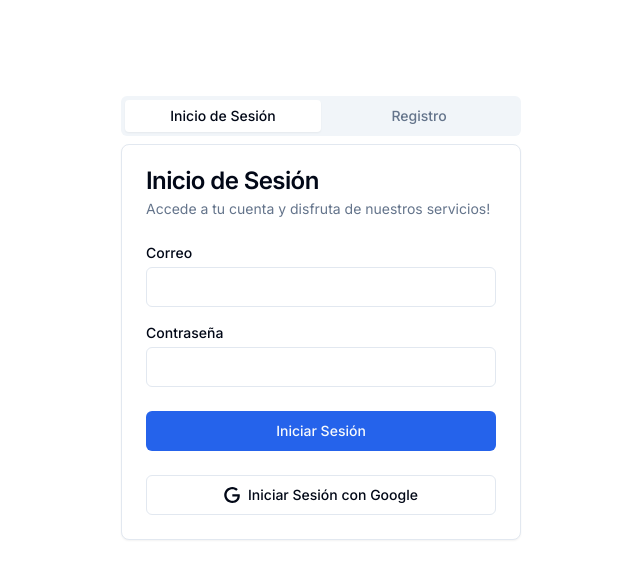
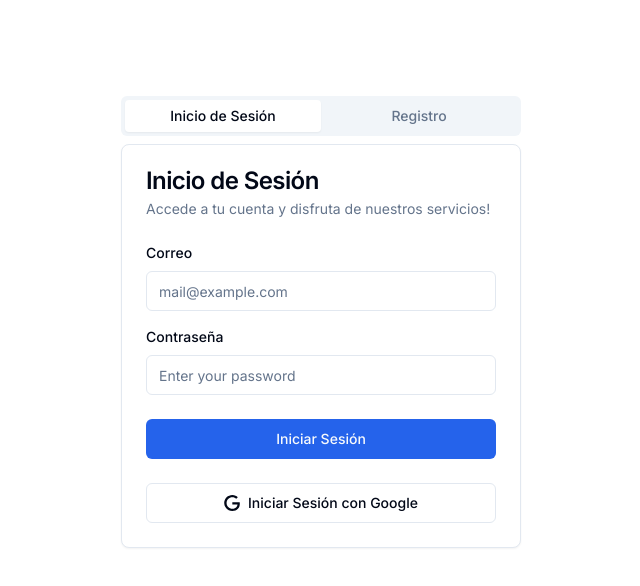
Before and after one commit to osdalys-bowcare/bowtest-front, a Next.js app: page / in a window 1280 px wide. Shown: the top 586 px of the page, without its empty margins (319-959 px from the left). Built offline with nearby package versions, Linux system fonts and the light colour scheme.

Commit message:
feature: Manejo de errores al ingreso de datos - Validacion de formularios (Login y Registro)

```diff
--- a/components/login-card.tsx
+++ b/components/login-card.tsx
@@ -1,4 +1,15 @@
 "use client";
+import { useForm } from "react-hook-form";
+import {
+  Form,
+  FormControl,
+  FormField,
+  FormItem,
+  FormLabel,
+  FormMessage,
+} from "@/components/ui/form";
+import * as z from "zod";
+import { zodResolver } from "@hookform/resolvers/zod";
 import {
   Card,
   CardContent,
@@ -7,59 +18,73 @@
   CardHeader,
   CardTitle,
 } from "@/components/ui/card";
-import { Label } from "@/components/ui/label";
 import { Input } from "@/components/ui/input";
 import { Button } from "@/components/ui/button";
-import { Switch } from "./ui/switch";
 import { useToast } from "./ui/use-toast";
 import { ToastAction } from "./ui/toast";
 import { GoogleIcon } from "./icons";
 import React, { SyntheticEvent, useState } from "react";
 import {useRouter} from "next/navigation";
 
+
+const FormSchema = z.object({
+  email: z.string().min(1, "El correo es requerido!").email("Correo inválido!"),
+  password: z
+    .string()
+    .min(1, "La contraseña es requerida!")
+    .min(8, "La contraseña debe contener al menos 8 caracteres!"),
+});
+
 const LoginCard = () => {
-
-  const [email, setEmail] = useState('');
-  const [password, setPassword] = useState('');
   const router = useRouter();
   const { toast } = useToast();
+  const form = useForm<z.infer<typeof FormSchema>>({
+    resolver: zodResolver(FormSchema),
+    defaultValues: {
+      email: "",
+      password: "",
+    },
+  });
 
-  const submit = async (e: SyntheticEvent) => {
-
-    e.preventDefault();
-    const login = await fetch('http://127.0.0.1:8000/api/auth/login', {
+  const onSubmit = async (values: z.infer<typeof FormSchema>) => {
+    try {
+      const loginData = await fetch("http://127.0.0.1:8000/api/auth/login", {
         method: "POST",
         credentials: 'include',
         headers: {'Content-Type':  'application/json'},
-      body: JSON.stringify({
-        email, password
-      })
+        body: JSON.stringify(values)
       });
 
-    if(!login.ok){
+      if (!loginData.ok) {
         toast({
           variant: "destructive",
-        title: "Uh oh! Something went wrong.",
-        description: "There was a problem with your request.",
-        action: <ToastAction altText="Try again">Try again</ToastAction>,
+          title: "Error!",
+          description: "El correo y/o la contraseña son inválidos",
+          action: <ToastAction altText="Cerrar">Cerrar</ToastAction>,
         })
-    }
-    else{
-      const session = await login.json();
+      }else{
+        const session = await loginData.json();
         const token = session.token;
         sessionStorage.setItem('token', token)
         toast({
           className: "bg-green-600 text-white",
-        title: "Login Sucessfull!",
+          title: "Inicio de sesión exitoso!",
         })
         await router.push('/dashboard')
       }
-
+    } catch (error) {
+      toast({
+        variant: "destructive",
+        title: "Error",
+        description: "Ocurrio un error! Intente más tarde",
+      });
     }
+  };
 
   return (
       <Card>
-        <form onSubmit={submit}>
+        <Form {...form}>
+        <form onSubmit={form.handleSubmit(onSubmit)}>
           <CardHeader>
             <CardTitle>Inicio de Sesión</CardTitle>
             <CardDescription>
@@ -68,18 +93,45 @@
           </CardHeader>
           <CardContent className="space-y-4">
             <div className="space-y-1">
-              <Label htmlFor="email">Correo</Label>
-              <Input id="email" onChange={e => setEmail(e.target.value)} required/>
+              <FormField
+              control={form.control}
+              name="email"
+              render={({ field }) => (
+                <FormItem>
+                  <FormLabel>Correo</FormLabel>
+                  <FormControl>
+                    <Input placeholder="mail@example.com" {...field} />
+                  </FormControl>
+                  <FormMessage />
+                </FormItem>
+              )}
+              />
             </div>
             <div className="space-y-1">
-              <Label htmlFor="password">Contraseña</Label>
-              <Input id="password" type="password" onChange={e => setPassword(e.target.value)} required/>
+              <FormField
+              control={form.control}
+              name="password"
+              render={({ field }) => (
+                <FormItem>
+                  <FormLabel>Contraseña</FormLabel>
+                  <FormControl>
+                    <Input
+                      placeholder="Enter your password"
+                      type="password"
+                      {...field}
+                    />
+                  </FormControl>
+                  <FormMessage />
+                </FormItem>
+              )}
+              />
             </div>
           </CardContent>
           <CardFooter className="flex justify-end">
             <Button className="w-full">Iniciar Sesión</Button>
           </CardFooter>
         </form>
+        </Form>
         <CardFooter className="flex justify-end">
           <Button className="w-full" variant="outline">
               <GoogleIcon className="mr-2 h-4 w-4" />
--- a/components/register-card.tsx
+++ b/components/register-card.tsx
@@ -1,4 +1,15 @@
 "use client";
+import { useForm } from "react-hook-form";
+import {
+  Form,
+  FormControl,
+  FormField,
+  FormItem,
+  FormLabel,
+  FormMessage,
+} from "@/components/ui/form";
+import * as z from "zod";
+import { zodResolver } from "@hookform/resolvers/zod";
 import {
     Card,
     CardContent,
@@ -7,7 +18,6 @@
     CardHeader,
     CardTitle,
   } from "@/components/ui/card";
-  import { Label } from "@/components/ui/label";
   import { Input } from "@/components/ui/input";
   import { Button } from "@/components/ui/button";
   import { useToast } from "./ui/use-toast";
@@ -16,48 +26,67 @@
   import React, { SyntheticEvent, useState } from "react";
   import {useRouter} from "next/navigation";
 
+  const FormSchema = z.object({
+    name: z.string().min(1, "El nombre y apellido es requerido"),
+    email: z.string().min(1, "El correo es requerido!").email("Correo inválido!"),
+    password: z
+      .string()
+      .min(1, "La contraseña es requerida!")
+      .min(8, "La contraseña debe contener al menos 8 caracteres!"),
+  });
+
   const RegisterCard = () => {
-    const [name, setName] = useState('');
-    const [email, setEmail] = useState('');
-    const [password, setPassword] = useState('');
     const router = useRouter();
     const { toast } = useToast();
+    const form = useForm<z.infer<typeof FormSchema>>({
+      resolver: zodResolver(FormSchema),
+      defaultValues: {
+        name: "",
+        email: "",
+        password: "",
+      },
+    });
 
-    const submit = async (e: SyntheticEvent) => {
-
-      e.preventDefault();
-      const register = await fetch('http://127.0.0.1:8000/api/auth/register', {
+    const onSubmit = async (values: z.infer<typeof FormSchema>) => {
+      try {
+        const registerData = await fetch('http://127.0.0.1:8000/api/auth/register', {
           method: "POST",
           headers: {'Content-Type':  'application/json'},
-        body: JSON.stringify({
-          name, email, password
-        })
+          body: JSON.stringify(values)
         });
 
-      if(!register.ok){
+        if(!registerData.ok){
           toast({
             variant: "destructive",
-          title: "Uh oh! Something went wrong.",
-          description: "There was a problem with your request.",
-          action: <ToastAction altText="Try again">Try again</ToastAction>,
+            title: "Error!",
+            description: "Ha ocurrido un error. Revise todos los campos",
+            action: <ToastAction altText="Cerrar">Cerrar</ToastAction>,
           })
         }
         else{
-        const session = await register.json();
+          const session = await registerData.json();
           const token = session.token;
           sessionStorage.setItem('token', token)
           toast({
             className: "bg-green-600 text-white",
-          title: "Register Sucessfull!",
+            title: "Registro Exitoso!",
           })
           await router.push('/dashboard')
         }
 
+      } catch (error) {
+        toast({
+          variant: "destructive",
+          title: "Error",
+          description: "Ocurrio un error! Intente más tarde",
+        });
       }
+    };
 
     return (
       <Card>
-        <form onSubmit={submit}>
+        <Form {...form}>
+        <form onSubmit={form.handleSubmit(onSubmit)}>
           <CardHeader className="space-y-1">
             <CardTitle className="text-2xl">Registro</CardTitle>
             <CardDescription>
@@ -66,22 +95,63 @@
           </CardHeader>
           <CardContent className="grid gap-4">
               <div className="grid gap-2">
-              <Label htmlFor="name">Nombre y Apellido</Label>
-              <Input id="name" type="name" placeholder="Ingresa tu nombre y apellido" onChange={e => setName(e.target.value)} required/>
+              <FormField
+              control={form.control}
+              name="name"
+              render={({ field }) => (
+                <FormItem>
+                  <FormLabel>Nombre y Apellido</FormLabel>
+                  <FormControl>
+                    <Input placeholder="John Doe" {...field} />
+                  </FormControl>
+                  <FormMessage />
+                </FormItem>
+              )}
+              />
             </div>
             <div className="grid gap-2">
-              <Label htmlFor="email">Email</Label>
-              <Input id="email" type="email" placeholder="Ingresa tu correo" onChange={e => setEmail(e.target.value)} required/>
+            <FormField
+              control={form.control}
+              name="email"
+              render={({ field }) => (
+                <FormItem>
+                  <FormLabel>Email</FormLabel>
+                  <FormControl>
+                    <Input
+                      placeholder="Ingrese su correo"
+                      {...field}
+                    />
+                  </FormControl>
+                  <FormMessage />
+                </FormItem>
+              )}
+              />
             </div>
             <div className="grid gap-2">
-              <Label htmlFor="password">Password</Label>
-              <Input id="password" type="password" placeholder="Ingresa tu contraseña" onChange={e => setPassword(e.target.value)} required/>
+            <FormField
+              control={form.control}
+              name="password"
+              render={({ field }) => (
+                <FormItem>
+                  <FormLabel>Contraseña</FormLabel>
+                  <FormControl>
+                    <Input
+                      placeholder="Ingrese su contraseña"
+                      type="password"
+                      {...field}
+                    />
+                  </FormControl>
+                  <FormMessage />
+                </FormItem>
+              )}
+              />
             </div>
           </CardContent>
           <CardFooter>
             <Button className="w-full">Crea tu cuenta</Button>
           </CardFooter>
         </form>
+        </Form>
         <CardFooter>
           <Button className="w-full" variant="outline">
               <GoogleIcon className="mr-2 h-4 w-4" />
@@ -90,6 +160,6 @@
         </CardFooter>
       </Card>
     );
-  };
+}
 
   export default RegisterCard;
--- /dev/null
+++ b/components/ui/form.tsx
@@ -0,0 +1,176 @@
+import * as React from "react"
+import * as LabelPrimitive from "@radix-ui/react-label"
+import { Slot } from "@radix-ui/react-slot"
+import {
+  Controller,
+  ControllerProps,
+  FieldPath,
+  FieldValues,
+  FormProvider,
+  useFormContext,
+} from "react-hook-form"
+
+import { cn } from "@/lib/utils"
+import { Label } from "@/components/ui/label"
+
+const Form = FormProvider
+
+type FormFieldContextValue<
+  TFieldValues extends FieldValues = FieldValues,
+  TName extends FieldPath<TFieldValues> = FieldPath<TFieldValues>
+> = {
+  name: TName
+}
+
+const FormFieldContext = React.createContext<FormFieldContextValue>(
+  {} as FormFieldContextValue
+)
+
+const FormField = <
+  TFieldValues extends FieldValues = FieldValues,
+  TName extends FieldPath<TFieldValues> = FieldPath<TFieldValues>
+>({
+  ...props
+}: ControllerProps<TFieldValues, TName>) => {
+  return (
+    <FormFieldContext.Provider value={{ name: props.name }}>
+      <Controller {...props} />
+    </FormFieldContext.Provider>
+  )
+}
+
+const useFormField = () => {
+  const fieldContext = React.useContext(FormFieldContext)
+  const itemContext = React.useContext(FormItemContext)
+  const { getFieldState, formState } = useFormContext()
+
+  const fieldState = getFieldState(fieldContext.name, formState)
+
+  if (!fieldContext) {
+    throw new Error("useFormField should be used within <FormField>")
+  }
+
+  const { id } = itemContext
+
+  return {
+    id,
+    name: fieldContext.name,
+    formItemId: `${id}-form-item`,
+    formDescriptionId: `${id}-form-item-description`,
+    formMessageId: `${id}-form-item-message`,
+    ...fieldState,
+  }
+}
+
+type FormItemContextValue = {
+  id: string
+}
+
+const FormItemContext = React.createContext<FormItemContextValue>(
+  {} as FormItemContextValue
+)
+
+const FormItem = React.forwardRef<
+  HTMLDivElement,
+  React.HTMLAttributes<HTMLDivElement>
+>(({ className, ...props }, ref) => {
+  const id = React.useId()
+
+  return (
+    <FormItemContext.Provider value={{ id }}>
+      <div ref={ref} className={cn("space-y-2", className)} {...props} />
+    </FormItemContext.Provider>
+  )
+})
+FormItem.displayName = "FormItem"
+
+const FormLabel = React.forwardRef<
+  React.ElementRef<typeof LabelPrimitive.Root>,
+  React.ComponentPropsWithoutRef<typeof LabelPrimitive.Root>
+>(({ className, ...props }, ref) => {
+  const { error, formItemId } = useFormField()
+
+  return (
+    <Label
+      ref={ref}
+      className={cn(error && "text-destructive", className)}
+      htmlFor={formItemId}
+      {...props}
+    />
+  )
+})
+FormLabel.displayName = "FormLabel"
+
+const FormControl = React.forwardRef<
+  React.ElementRef<typeof Slot>,
+  React.ComponentPropsWithoutRef<typeof Slot>
+>(({ ...props }, ref) => {
+  const { error, formItemId, formDescriptionId, formMessageId } = useFormField()
+
+  return (
+    <Slot
+      ref={ref}
+      id={formItemId}
+      aria-describedby={
+        !error
+          ? `${formDescriptionId}`
+          : `${formDescriptionId} ${formMessageId}`
+      }
+      aria-invalid={!!error}
+      {...props}
+    />
+  )
+})
+FormControl.displayName = "FormControl"
+
+const FormDescription = React.forwardRef<
+  HTMLParagraphElement,
+  React.HTMLAttributes<HTMLParagraphElement>
+>(({ className, ...props }, ref) => {
+  const { formDescriptionId } = useFormField()
+
+  return (
+    <p
+      ref={ref}
+      id={formDescriptionId}
+      className={cn("text-sm text-muted-foreground", className)}
+      {...props}
+    />
+  )
+})
+FormDescription.displayName = "FormDescription"
+
+const FormMessage = React.forwardRef<
+  HTMLParagraphElement,
+  React.HTMLAttributes<HTMLParagraphElement>
+>(({ className, children, ...props }, ref) => {
+  const { error, formMessageId } = useFormField()
+  const body = error ? String(error?.message) : children
+
+  if (!body) {
+    return null
+  }
+
+  return (
+    <p
+      ref={ref}
+      id={formMessageId}
+      className={cn("text-sm font-medium text-destructive", className)}
+      {...props}
+    >
+      {body}
+    </p>
+  )
+})
+FormMessage.displayName = "FormMessage"
+
+export {
+  useFormField,
+  Form,
+  FormItem,
+  FormLabel,
+  FormControl,
+  FormDescription,
+  FormMessage,
+  FormField,
+}
--- a/package.json
+++ b/package.json
@@ -9,6 +9,7 @@
     "lint": "next lint"
   },
   "dependencies": {
+    "@hookform/resolvers": "^3.3.4",
     "@radix-ui/react-label": "^2.0.2",
     "@radix-ui/react-slot": "^1.0.2",
     "@radix-ui/react-switch": "^1.0.3",
@@ -22,8 +23,10 @@
     "next-auth": "^4.24.7",
     "react": "^18",
     "react-dom": "^18",
+    "react-hook-form": "^7.51.3",
     "tailwind-merge": "^2.2.2",
-    "tailwindcss-animate": "^1.0.7"
+    "tailwindcss-animate": "^1.0.7",
+    "zod": "^3.22.4"
   },
   "devDependencies": {
     "@types/node": "^20",
```
Also changed, not shown: 1 other file (tests, documents, lock files or other folders). Lines whose indentation alone changed are shown as unchanged.
